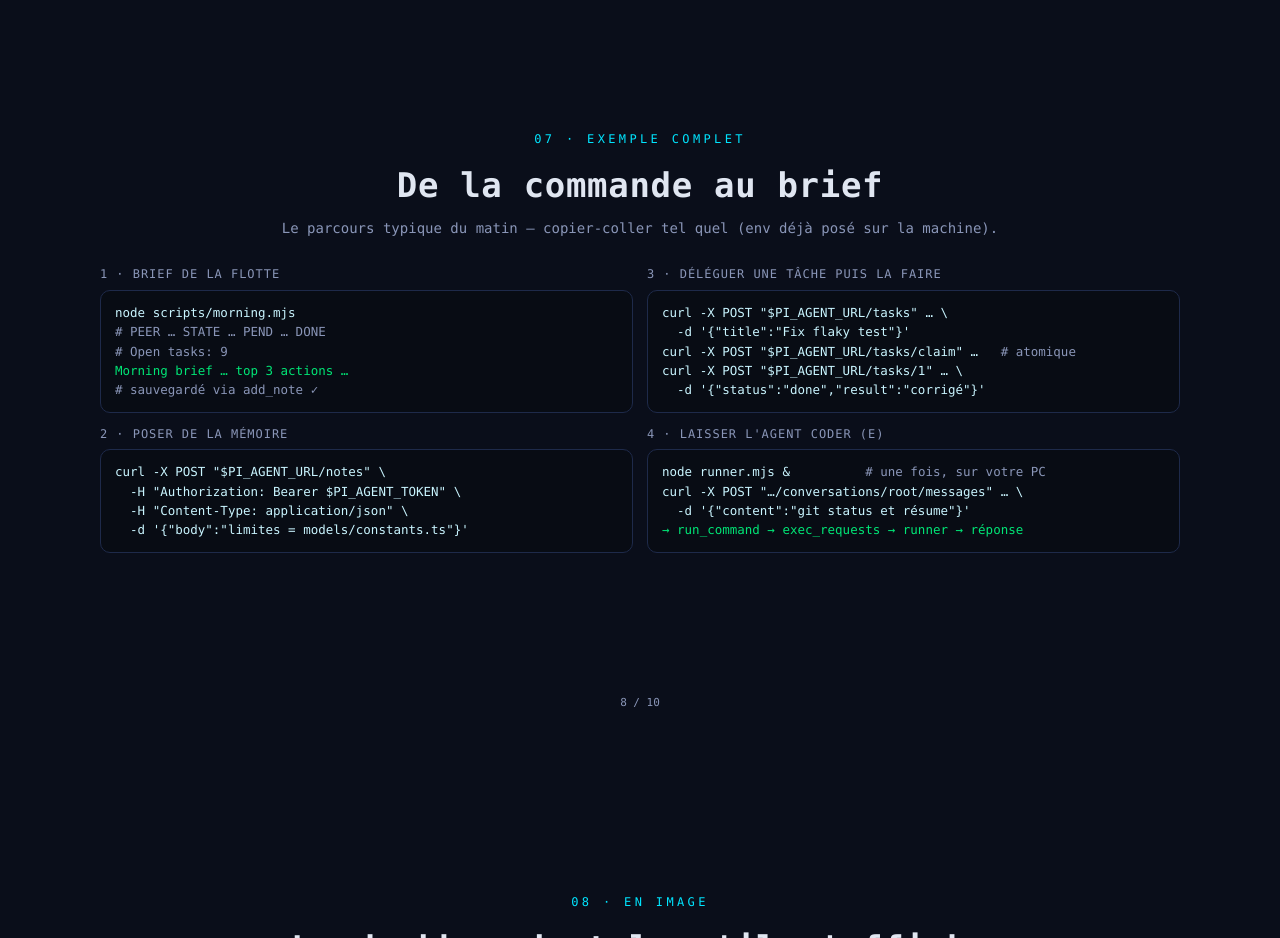
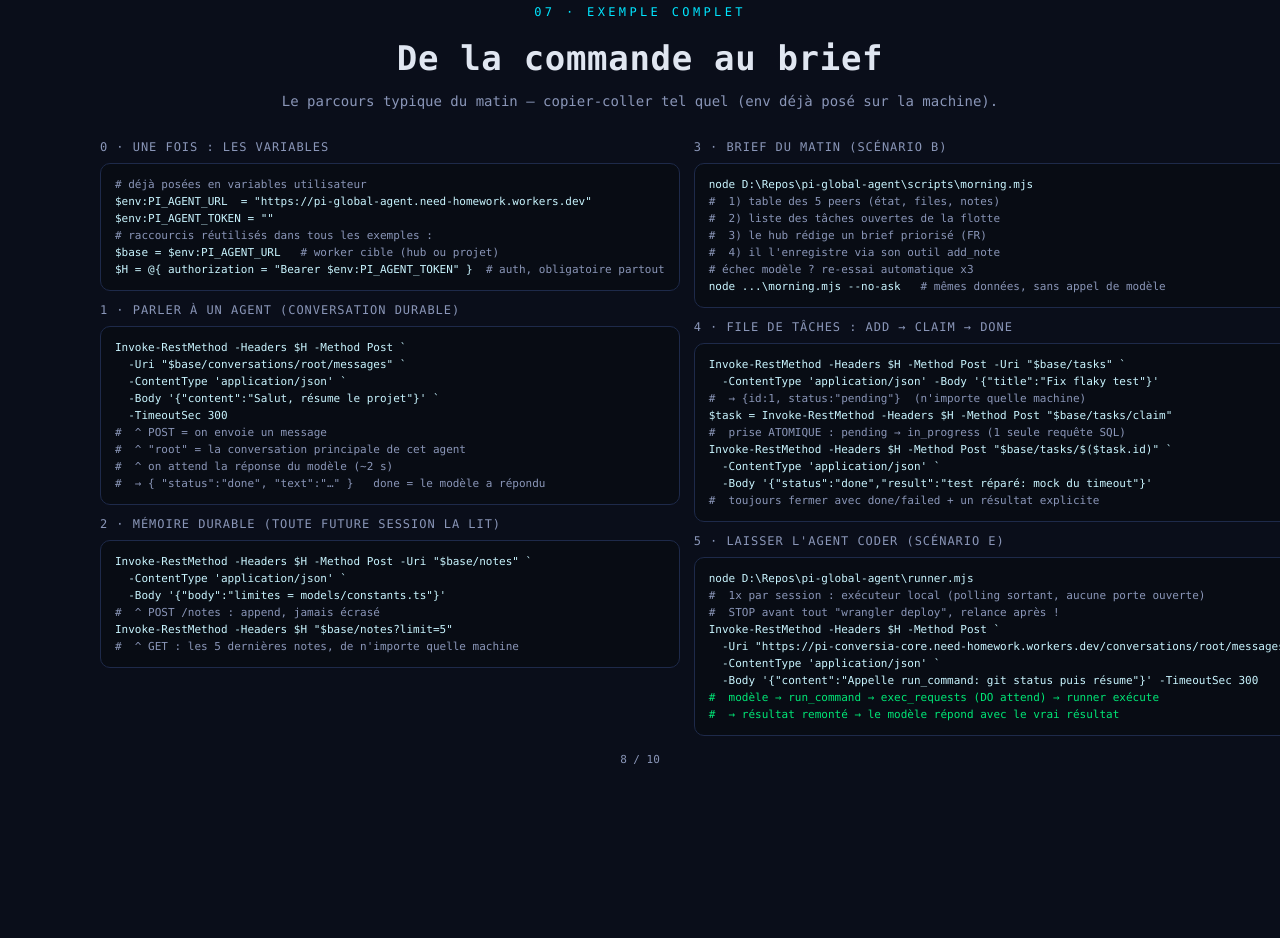
Before and after one commit to pelletierjy/pi-global-agent, a website: page PRESENTATION.html in a window 1280 px wide. Shown: the part 5712-6650 px from the top of the page. Drawn offline with Linux system fonts and the light colour scheme.

Commit message:
Examples slide: complete, line-by-line annotated commands (FR+EN)
Replaces the abbreviated snippets (ellipsis placeholders) with full copy-pasteable PowerShell blocks where every line is explained: env setup, conversation POST, notes, morning brief, atomic task loop, and the scenario E execution chain — including the runner stop-before-deploy warning.

```diff
--- a/PRESENTATION.html
+++ b/PRESENTATION.html
@@ -407,30 +407,64 @@
   <p class="sub">Le parcours typique du matin — copier-coller tel quel (env déjà posé sur la machine).</p>
   <div class="inner grid" style="grid-template-columns:1fr 1fr;gap:14px">
     <div>
-      <div class="cap" style="margin-bottom:6px">1 · brief de la flotte</div>
-      <pre>node scripts/morning.mjs
-<span class="cm"># PEER … STATE … PEND … DONE</span>
-<span class="cm"># Open tasks: 9</span>
-<span class="ok">Morning brief … top 3 actions …</span>
-<span class="cm"># sauvegardé via add_note ✓</span></pre>
-      <div class="cap" style="margin:12px 0 6px">2 · poser de la mémoire</div>
-      <pre>curl -X POST "$PI_AGENT_URL/notes" \
-  -H "Authorization: Bearer $PI_AGENT_TOKEN" \
-  -H "Content-Type: application/json" \
-  -d '{"body":"limites = models/constants.ts"}'</pre>
+      <div class="cap" style="margin-bottom:6px">0 · une fois : les variables</div>
+      <pre style="font-size:11px"><span class="cm"># déjà posées en variables utilisateur</span>
+$env:PI_AGENT_URL  = "https://pi-global-agent.need-homework.workers.dev"
+$env:PI_AGENT_TOKEN = "<token partagé des 5 workers>"
+<span class="cm"># raccourcis réutilisés dans tous les exemples :</span>
+$base = $env:PI_AGENT_URL   <span class="cm"># worker cible (hub ou projet)</span>
+$H = @{ authorization = "Bearer $env:PI_AGENT_TOKEN" }  <span class="cm"># auth, obligatoire partout</span></pre>
+
+      <div class="cap" style="margin:10px 0 6px">1 · parler à un agent (conversation durable)</div>
+      <pre style="font-size:11px">Invoke-RestMethod -Headers $H -Method Post `
+  -Uri "$base/conversations/root/messages" `
+  -ContentType 'application/json' `
+  -Body '{"content":"Salut, résume le projet"}' `
+  -TimeoutSec 300
+<span class="cm">#  ^ POST = on envoie un message</span>
+<span class="cm">#  ^ "root" = la conversation principale de cet agent</span>
+<span class="cm">#  ^ on attend la réponse du modèle (~2 s)</span>
+<span class="cm">#  → { "status":"done", "text":"…" }   done = le modèle a répondu</span></pre>
+
+      <div class="cap" style="margin:10px 0 6px">2 · mémoire durable (toute future session la lit)</div>
+      <pre style="font-size:11px">Invoke-RestMethod -Headers $H -Method Post -Uri "$base/notes" `
+  -ContentType 'application/json' `
+  -Body '{"body":"limites = models/constants.ts"}'
+<span class="cm">#  ^ POST /notes : append, jamais écrasé</span>
+Invoke-RestMethod -Headers $H "$base/notes?limit=5"
+<span class="cm">#  ^ GET : les 5 dernières notes, de n'importe quelle machine</span></pre>
     </div>
     <div>
-      <div class="cap" style="margin-bottom:6px">3 · déléguer une tâche puis la faire</div>
-      <pre>curl -X POST "$PI_AGENT_URL/tasks" … \
-  -d '{"title":"Fix flaky test"}'
-curl -X POST "$PI_AGENT_URL/tasks/claim" …   <span class="cm"># atomique</span>
-curl -X POST "$PI_AGENT_URL/tasks/1" … \
-  -d '{"status":"done","result":"corrigé"}'</pre>
-      <div class="cap" style="margin:12px 0 6px">4 · laisser l'agent coder (E)</div>
-      <pre>node runner.mjs &amp;          <span class="cm"># une fois, sur votre PC</span>
-curl -X POST "…/conversations/root/messages" … \
-  -d '{"content":"git status et résume"}'
-<span class="ok">→ run_command → exec_requests → runner → réponse</span></pre>
+      <div class="cap" style="margin-bottom:6px">3 · brief du matin (scénario B)</div>
+      <pre style="font-size:11px">node D:\Repos\pi-global-agent\scripts\morning.mjs
+<span class="cm">#  1) table des 5 peers (état, files, notes)</span>
+<span class="cm">#  2) liste des tâches ouvertes de la flotte</span>
+<span class="cm">#  3) le hub rédige un brief priorisé (FR)</span>
+<span class="cm">#  4) il l'enregistre via son outil add_note</span>
+<span class="cm"># échec modèle ? re-essai automatique x3</span>
+node ...\morning.mjs --no-ask   <span class="cm"># mêmes données, sans appel de modèle</span></pre>
+
+      <div class="cap" style="margin:10px 0 6px">4 · file de tâches : add → claim → done</div>
+      <pre style="font-size:11px">Invoke-RestMethod -Headers $H -Method Post -Uri "$base/tasks" `
+  -ContentType 'application/json' -Body '{"title":"Fix flaky test"}'
+<span class="cm">#  → {id:1, status:"pending"}  (n'importe quelle machine)</span>
+$task = Invoke-RestMethod -Headers $H -Method Post "$base/tasks/claim"
+<span class="cm">#  prise ATOMIQUE : pending → in_progress (1 seule requête SQL)</span>
+Invoke-RestMethod -Headers $H -Method Post "$base/tasks/$($task.id)" `
+  -ContentType 'application/json' `
+  -Body '{"status":"done","result":"test réparé: mock du timeout"}'
+<span class="cm">#  toujours fermer avec done/failed + un résultat explicite</span></pre>
+
+      <div class="cap" style="margin:10px 0 6px">5 · laisser l'AGENT coder (scénario E)</div>
+      <pre style="font-size:11px">node D:\Repos\pi-global-agent\runner.mjs
+<span class="cm">#  1x par session : exécuteur local (polling sortant, aucune porte ouverte)</span>
+<span class="cm">#  STOP avant tout "wrangler deploy", relance après !</span>
+Invoke-RestMethod -Headers $H -Method Post `
+  -Uri "https://pi-conversia-core.need-homework.workers.dev/conversations/root/messages" `
+  -ContentType 'application/json' `
+  -Body '{"content":"Appelle run_command: git status puis résume"}' -TimeoutSec 300
+<span class="ok">#  modèle → run_command → exec_requests (DO attend) → runner exécute</span>
+<span class="ok">#  → résultat remonté → le modèle répond avec le vrai résultat</span></pre>
     </div>
   </div>
   <div class="foot">8 / 10</div>
```
Also changed, not shown: PRESENTATION.en.html (+56 -22 lines).
